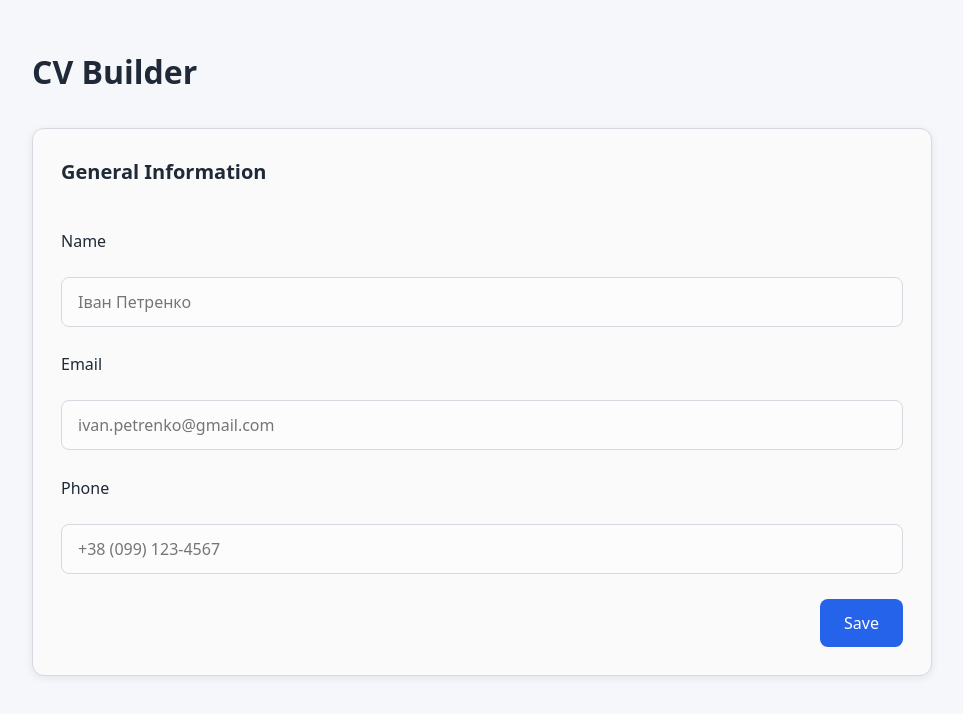
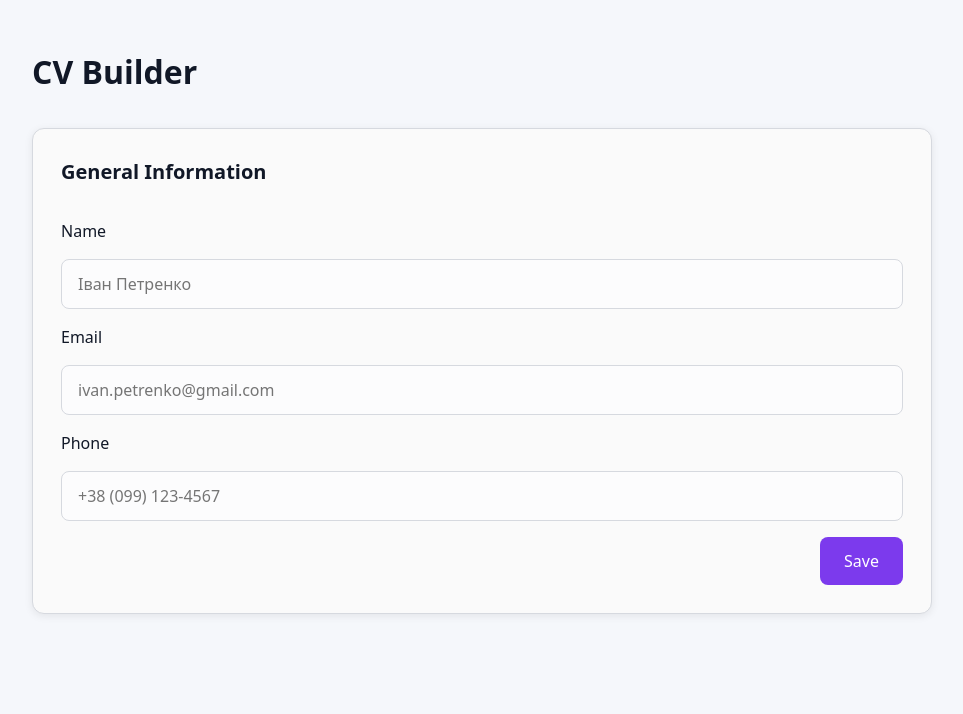
Before and after one commit to mykola-lp/cv-application, a React (Vite) app: page / in a window 1280 px wide. Shown: the top 714 px of the page, without its empty margins (158-1121 px from the left). Built offline with nearby package versions, Linux system fonts and the light colour scheme.

Commit message:
refine readonly field layout and color palette

```diff
--- a/src/components/GeneralInfo/GeneralInfo.css
+++ b/src/components/GeneralInfo/GeneralInfo.css
@@ -1,10 +1,4 @@
 .general-info {
-  display: flex;
-  flex-direction: column;
-  gap: 1.1rem;
-}
-
-.field {
   display: flex;
   flex-direction: column;
   gap: 0.5rem;
@@ -13,3 +7,32 @@
 .general-info > button {
   align-self: flex-end;
 }
+
+.field label {
+  color: var(--color-text);
+}
+
+.field--readonly {
+  display: grid;
+  grid-template-columns: 90px 1fr;
+  align-items: center;
+  gap: 1rem;
+}
+
+.field--readonly label {
+  color: var(--color-text-muted);
+  letter-spacing: 0.05em;
+
+  margin: 0;
+}
+
+.field-value {
+  padding: 0.65rem 1rem;
+
+  background-color: var(--color-output);
+
+  border: 1px solid var(--color-border);
+  border-radius: var(--radius-sm);
+
+  box-shadow: var(--shadow-sm);
+}
--- a/src/components/GeneralInfo/GeneralInfo.jsx
+++ b/src/components/GeneralInfo/GeneralInfo.jsx
@@ -30,7 +30,7 @@ function GeneralInfo() {
 
   return (
     <Card title="General Information" className="general-info">
-      <div className="field">
+      <div className={`field ${!isEditing ? "field--readonly" : ""}`}>
         <label htmlFor="name">Name</label>
 
         {isEditing ? (
@@ -47,7 +47,7 @@ function GeneralInfo() {
         )}
       </div>
 
-      <div className="field">
+      <div className={`field ${!isEditing ? "field--readonly" : ""}`}>
         <label htmlFor="email">Email</label>
 
         {isEditing ? (
@@ -64,7 +64,7 @@ function GeneralInfo() {
         )}
       </div>
 
-      <div className="field">
+      <div className={`field ${!isEditing ? "field--readonly" : ""}`}>
         <label htmlFor="phone">Phone</label>
 
         {isEditing ? (
--- a/src/styles/variables.css
+++ b/src/styles/variables.css
@@ -4,12 +4,13 @@
   --color-border: #d6d9df;
 
   --color-input: #fcfcfd;
+  --color-output: #f8fafc;
 
-  --color-text: #1f2937;
+  --color-text: #111827;
   --color-text-muted: #6b7280;
 
-  --color-primary: #2563eb;
-  --color-primary-hover: #1d4ed8;
+  --color-primary: #7c3aed;
+  --color-primary-hover: #6d28d9;
 
   --radius-sm: 0.5rem;
   --radius-md: 0.75rem;
```
